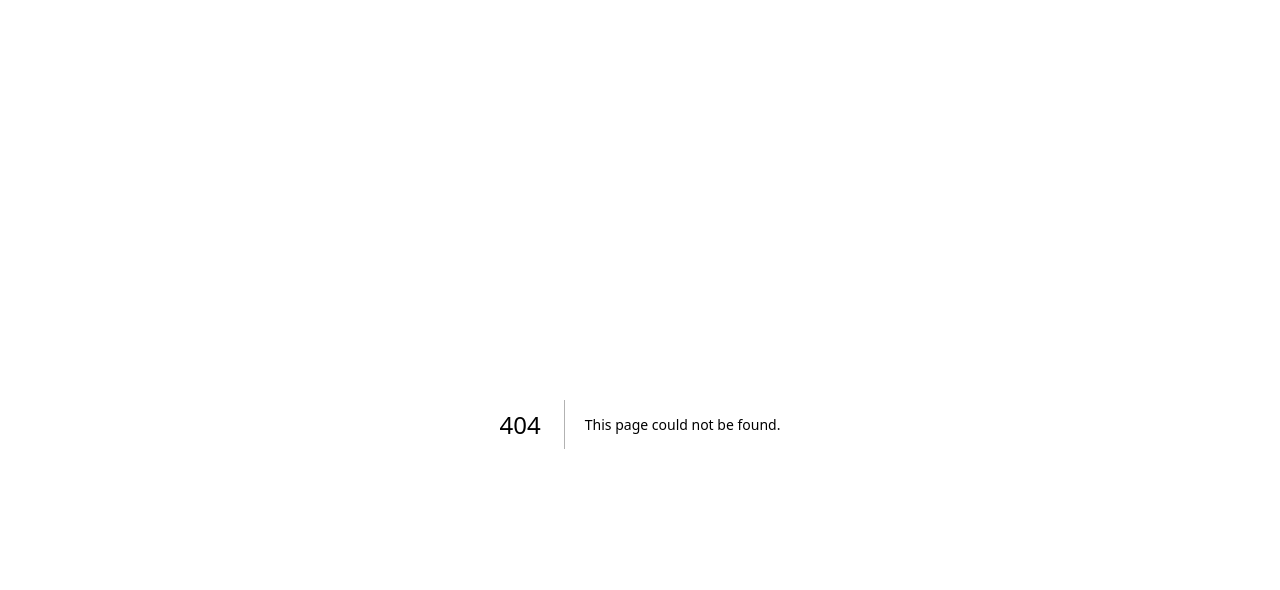
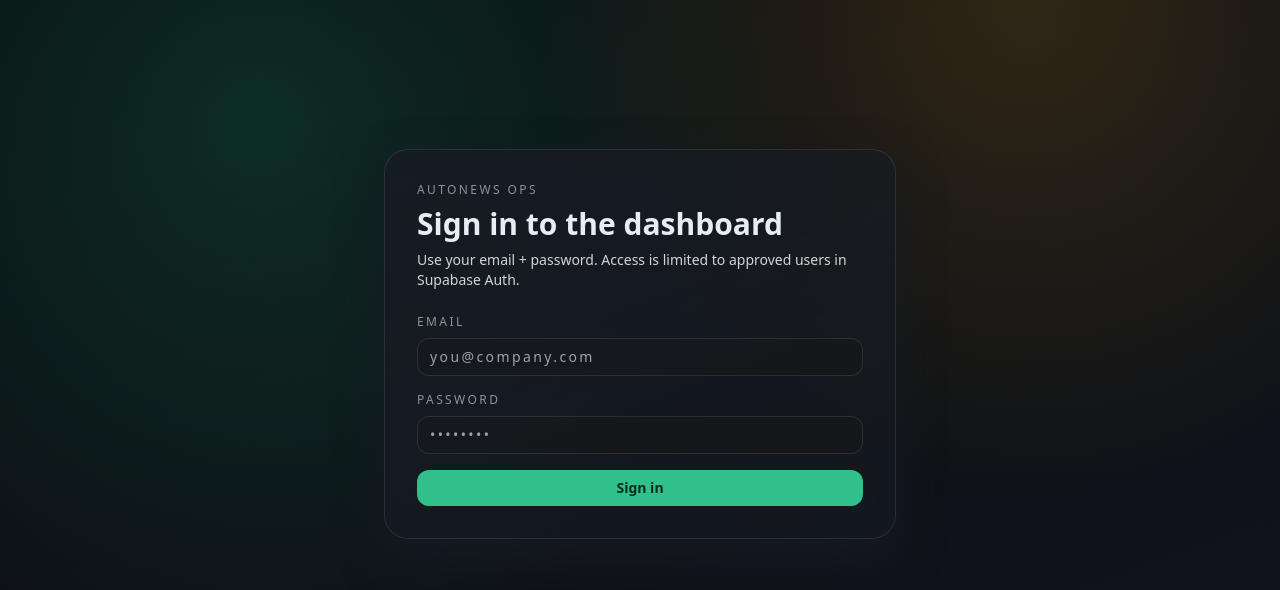
Before and after one commit to MalakGdaea/AutoNews, a Next.js app in the folder dashboard/: page /login in a window 1280 px wide. Before the commit this address had no page. Shown: the top 590 px of the page. Built offline with nearby package versions, Linux system fonts and the light colour scheme; no server answers.

Commit message:
feat: Restrict access by enabling authentication for designated users

```diff
--- /dev/null
+++ b/dashboard/app/login/page.jsx
@@ -0,0 +1,108 @@
+"use client";
+
+import { useMemo, useState } from "react";
+import { useRouter, useSearchParams } from "next/navigation";
+import { createSupabaseBrowserClient } from "@/lib/supabaseClient";
+
+const DEFAULT_REDIRECT = "/";
+
+export default function LoginPage() {
+  const supabase = useMemo(() => createSupabaseBrowserClient(), []);
+  const router = useRouter();
+  const searchParams = useSearchParams();
+  const [email, setEmail] = useState("");
+  const [password, setPassword] = useState("");
+  const [status, setStatus] = useState({ type: "idle", message: "" });
+  const [isSubmitting, setIsSubmitting] = useState(false);
+
+  const redirectTo = searchParams.get("next") || DEFAULT_REDIRECT;
+  const errorParam = searchParams.get("error");
+
+  const handleSubmit = async (event) => {
+    event.preventDefault();
+    setIsSubmitting(true);
+    setStatus({ type: "idle", message: "" });
+
+    const { error } = await supabase.auth.signInWithPassword({ email, password });
+
+    if (error) {
+      setStatus({ type: "error", message: error.message });
+      setIsSubmitting(false);
+      return;
+    }
+
+    setStatus({
+      type: "success",
+      message: "Signed in successfully."
+    });
+    setIsSubmitting(false);
+    router.replace(redirectTo);
+  };
+
+  return (
+    <div className="mx-auto flex min-h-[80vh] w-full max-w-4xl items-center justify-center">
+      <section className="glass w-full max-w-lg rounded-3xl p-6 shadow-panel md:p-8">
+        <header className="space-y-2">
+          <p className="font-[var(--font-mono)] text-xs uppercase tracking-[0.2em] text-muted">AutoNews Ops</p>
+          <h1 className="text-2xl font-semibold md:text-3xl">Sign in to the dashboard</h1>
+          <p className="text-sm text-zinc-300">
+            Use your email + password. Access is limited to approved users in Supabase Auth.
+          </p>
+        </header>
+
+        {errorParam && (
+          <div className="mt-4 rounded-xl border border-danger/50 bg-danger/10 p-3 text-sm text-red-300">
+            Authentication error. Please sign in again.
+          </div>
+        )}
+
+        {status.message && (
+          <div
+            className={`mt-4 rounded-xl border p-3 text-sm ${
+              status.type === "error"
+                ? "border-danger/50 bg-danger/10 text-red-300"
+                : "border-emerald-500/40 bg-emerald-500/10 text-emerald-200"
+            }`}
+          >
+            {status.message}
+          </div>
+        )}
+
+        <form onSubmit={handleSubmit} className="mt-6 space-y-4">
+          <label className="block text-xs uppercase tracking-[0.2em] text-muted">
+            Email
+            <input
+              type="email"
+              value={email}
+              onChange={(event) => setEmail(event.target.value)}
+              className="mt-2 w-full rounded-xl border border-zinc-700/60 bg-zinc-900/60 px-3 py-2 text-sm text-zinc-100 outline-none focus:border-emerald-400/60"
+              placeholder="you@company.com"
+              required
+            />
+          </label>
+
+          <label className="block text-xs uppercase tracking-[0.2em] text-muted">
+            Password
+            <input
+              type="password"
+              value={password}
+              onChange={(event) => setPassword(event.target.value)}
+              className="mt-2 w-full rounded-xl border border-zinc-700/60 bg-zinc-900/60 px-3 py-2 text-sm text-zinc-100 outline-none focus:border-emerald-400/60"
+              placeholder="••••••••"
+              minLength={6}
+              required
+            />
+          </label>
+
+          <button
+            type="submit"
+            disabled={isSubmitting}
+            className="w-full rounded-xl bg-emerald-400/90 px-4 py-2 text-sm font-semibold text-emerald-950 transition hover:bg-emerald-300 disabled:cursor-not-allowed disabled:opacity-60"
+          >
+            Sign in
+          </button>
+        </form>
+      </section>
+    </div>
+  );
+}
--- a/dashboard/app/page.js
+++ b/dashboard/app/page.js
@@ -3,6 +3,7 @@ import ReadyToUploadTable from "@/components/ReadyToUploadTable";
 import StatCard from "@/components/StatCard";
 import StatusPieChart from "@/components/StatusPieChart";
 import TopicManager from "@/components/TopicManager";
+import AuthStatus from "@/components/AuthStatus";
 import { getDashboardData } from "@/lib/dashboard-data";
 
 function EmptyState({ message }) {
@@ -26,8 +27,13 @@ export default async function HomePage() {
   return (
     <div className="space-y-6">
       <header className="animate-rise rounded-2xl border border-zinc-700/60 bg-black/20 px-4 py-5 md:px-6">
-        <p className="font-[var(--font-mono)] text-xs uppercase tracking-[0.2em] text-muted">AutoNews Ops</p>
-        <h1 className="mt-2 text-2xl font-semibold md:text-4xl">Manual Upload Dashboard</h1>
+        <div className="flex flex-col gap-3 md:flex-row md:items-start md:justify-between">
+          <div>
+            <p className="font-[var(--font-mono)] text-xs uppercase tracking-[0.2em] text-muted">AutoNews Ops</p>
+            <h1 className="mt-2 text-2xl font-semibold md:text-4xl">Manual Upload Dashboard</h1>
+          </div>
+          <AuthStatus />
+        </div>
         <p className="mt-2 max-w-3xl text-sm text-zinc-300">
           Monitor generated posts, copy captions and hashtags, preview videos, and manually upload to TikTok from one place.
         </p>
--- /dev/null
+++ b/dashboard/components/AuthStatus.jsx
@@ -0,0 +1,51 @@
+"use client";
+
+import { useEffect, useMemo, useState } from "react";
+import { createSupabaseBrowserClient } from "@/lib/supabaseClient";
+
+export default function AuthStatus() {
+  const supabase = useMemo(() => createSupabaseBrowserClient(), []);
+  const [userEmail, setUserEmail] = useState("");
+  const [isLoading, setIsLoading] = useState(true);
+
+  useEffect(() => {
+    let isMounted = true;
+
+    supabase.auth.getUser().then(({ data }) => {
+      if (!isMounted) return;
+      setUserEmail(data.user?.email ?? "");
+      setIsLoading(false);
+    });
+
+    const { data: listener } = supabase.auth.onAuthStateChange((_event, session) => {
+      if (!isMounted) return;
+      setUserEmail(session?.user?.email ?? "");
+      setIsLoading(false);
+    });
+
+    return () => {
+      isMounted = false;
+      listener?.subscription?.unsubscribe();
+    };
+  }, [supabase]);
+
+  const handleSignOut = async () => {
+    await supabase.auth.signOut();
+  };
+
+  return (
+    <div className="flex items-center gap-3 text-xs text-zinc-300">
+      <span className="hidden sm:inline">Signed in as</span>
+      <span className="font-medium text-zinc-100">
+        {isLoading ? "Loading..." : userEmail || "Unknown user"}
+      </span>
+      <button
+        type="button"
+        onClick={handleSignOut}
+        className="rounded-full border border-zinc-700/70 bg-zinc-900/60 px-3 py-1 text-[11px] font-semibold uppercase tracking-[0.2em] text-zinc-200 transition hover:border-zinc-500 hover:text-white"
+      >
+        Sign out
+      </button>
+    </div>
+  );
+}
--- /dev/null
+++ b/dashboard/lib/supabaseClient.js
@@ -0,0 +1,16 @@
+import { createBrowserClient } from "@supabase/ssr";
+
+export function createSupabaseBrowserClient() {
+  const supabaseUrl = process.env.NEXT_PUBLIC_SUPABASE_URL;
+  const anonKey = process.env.NEXT_PUBLIC_SUPABASE_ANON_KEY;
+
+  if (!supabaseUrl) {
+    throw new Error("Missing NEXT_PUBLIC_SUPABASE_URL");
+  }
+
+  if (!anonKey) {
+    throw new Error("Missing NEXT_PUBLIC_SUPABASE_ANON_KEY");
+  }
+
+  return createBrowserClient(supabaseUrl, anonKey);
+}
--- /dev/null
+++ b/dashboard/lib/supabaseServer.js
@@ -0,0 +1,33 @@
+import { createServerClient } from "@supabase/ssr";
+
+function getSupabaseConfig() {
+  const supabaseUrl = process.env.NEXT_PUBLIC_SUPABASE_URL;
+  const anonKey = process.env.NEXT_PUBLIC_SUPABASE_ANON_KEY;
+
+  if (!supabaseUrl) {
+    throw new Error("Missing NEXT_PUBLIC_SUPABASE_URL");
+  }
+
+  if (!anonKey) {
+    throw new Error("Missing NEXT_PUBLIC_SUPABASE_ANON_KEY");
+  }
+
+  return { supabaseUrl, anonKey };
+}
+
+export function createSupabaseServerClient(request, response) {
+  const { supabaseUrl, anonKey } = getSupabaseConfig();
+
+  return createServerClient(supabaseUrl, anonKey, {
+    cookies: {
+      getAll() {
+        return request.cookies.getAll();
+      },
+      setAll(cookiesToSet) {
+        cookiesToSet.forEach(({ name, value, options }) => {
+          response.cookies.set(name, value, options);
+        });
+      }
+    }
+  });
+}
--- a/dashboard/package.json
+++ b/dashboard/package.json
@@ -9,6 +9,7 @@
     "lint": "next lint"
   },
   "dependencies": {
+    "@supabase/ssr": "^0.5.2",
     "@supabase/supabase-js": "^2.53.0",
     "next": "14.2.33",
     "react": "18.3.1",
```
Also changed, not shown: dashboard/middleware.js (added, +38 -0 lines), 2 other files (tests, documents, lock files or other folders).
